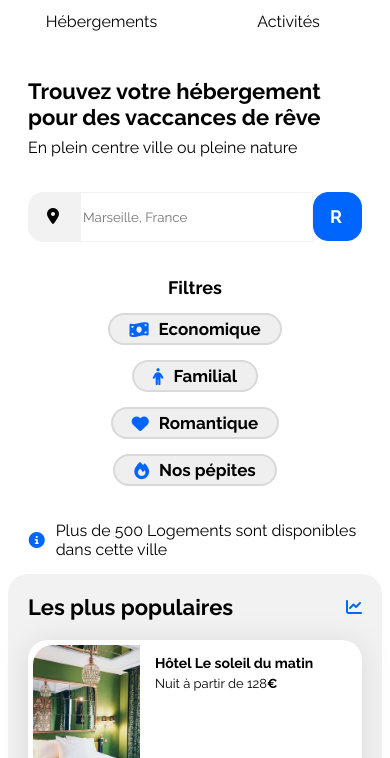
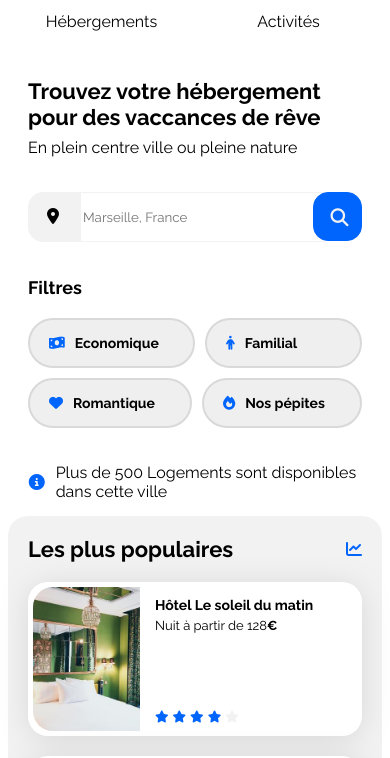
Before and after one commit to ErwanRob/Project_3_Booki, a plain HTML site: page index.html in a window 390 px wide. Shown: the part 79-837 px from the top of the page. Drawn offline with Linux system fonts and the light colour scheme.

Commit message:
Responsive part2 + fix missing div

```diff
--- a/css/style.css
+++ b/css/style.css
@@ -17,6 +17,7 @@
 body {
     display: flex;
     justify-content: center;
+    /* background-color: purple; */
 }
 
 /****************************Ajout ***************************/
@@ -143,7 +144,7 @@ header {
 
 }
 
-/* .navbar-link::after {
+.navbar-link::after {
     position: absolute;
     content: '';
     height: 2px;
@@ -157,7 +158,7 @@ header {
     -moz-transition: .2s;
     -webkit-transition: .2s;
     transition: .2s;
-} */
+}
 
 .navbar-link:hover::after {
     /*a*/
@@ -208,7 +209,6 @@ header {
     align-self: center;
     width: 50px;
     height: 48px;
-    /*align-items: stretch;*/
     background: var(--main-bg-color);
     border: 1px solid var(--main-bg-color);
     border-radius: 15px 0px 0px 15px;
@@ -256,19 +256,41 @@ header {
     border: 1px solid blue;
 }
 
+.button-search i {
+    display:none;
+}
+
+.button-search i::before {
+    align-self: center;
+    color: var(--main-bg-color);
+}
+
 .recherche-hebergements-filtres {
+    align-items: center;
     height: 50px;
+    display: flex;
+    flex-direction: row;
+    gap: 15px;
+    flex-grow: 1;
+}
+
+.filtre-title{
+    display: flex;
+}
+
+.filtre-buttons-div{
     display: flex;
     flex-direction: row;
     align-items: center;
     gap: 15px;
-    flex-grow: 1;
+    /* flex-grow: 1; */
+    /* flex-wrap: wrap; */
 }
 
 .button-filtre {
     display: flex;
     align-items: center;
-    height: 100%;
+    height: 50px;
     border: 2px solid #D9D9D9;
     gap: 10px;
     padding: 4px 19px;
@@ -291,7 +313,6 @@ header {
 .recherche-hebergements-info {
     display: flex;
     align-items: center;
-    display: flex;
     padding: 0px;
     gap: 10px;
 }
@@ -313,7 +334,7 @@ header {
     display: flex;
     flex-direction: row;
     justify-content: space-between;
-    margin-top: 35px;
+    /* margin-top: 35px; */
     /*  gap: 40px; inutile car déjà 40 de base mais bon*/
 }
 
@@ -588,11 +609,19 @@ footer {
     }
 
     .populaires-cards .card-subtitle {
-        font-size: 13px; /*QUESTION*/
+        font-size: 13px;
     }
 
     .recherche-hebergements-filtres {
-      /*   display: grid; a finir */
+        flex-direction: column;
+        gap: 20px;
+        height: auto;
+        align-items: flex-start;
+        flex-shrink: 0;
+    }
+
+    .filtre-title{
+        align-items: flex-start;
     }
 
     .activities-cards img {
@@ -644,6 +673,7 @@ footer {
         align-items: flex-start;
     }
 
+
     .navbar-item {
         width: 50%;
         text-align: center;
@@ -656,6 +686,10 @@ footer {
 
     .navbar-link {
         width: 100%;
+    }
+
+    .navbar-link::after {
+       display: none;
     }
 
     .navbar-title{
@@ -679,22 +713,52 @@ footer {
     .button-search {
         width: 49px;
         height: 49px;
-        border-radius: 15px; /* QUESTION */
+        border-radius: 15px;
+        margin-left: -12px;
     }
 
-    /*
-    .button-search:hover {
-    }*/
+    .button-search i {
+        display: flex;
+        width: 100px;
+        background: var(--main-color);
+        border: none;
+        border-radius: unset;
+    }
+
+
+    .button-search:hover{
+        box-sizing: border-box;
+        background-color: var(--main-color);
+        border-color: var(--main-color);
+        border: 1px solid var(--filter-bg-color) ;
+    }
+
+    .button-search span {
+        display: none;
+    }
 
     .recherche-hebergements-filtres{
         flex-direction: column;
         height: auto;
     }
 
+    .filtre-buttons-div{
+        gap:10px;
+        flex-wrap: wrap;
+        /* justify-content:center; */
+    }
+
+    .button-filtre{
+        font-size: 14px;
+        max-width: 50%;
+        /* flex-grow: 1; added to 515*/
+        min-width: 140px;
+    }
+
      /*--------------- Hebergement --------------------*/
     .hebergements-and-populaires {
         gap: 15px;
-        margin: 0px;/* Warning*/
+        margin: 0px; /* Warning*/
     }
 
     .hebergements-and-populaires section {
@@ -766,3 +830,24 @@ footer {
     }
 
 }
+
+/* Smaller devices (less then 515px) */
+@media (max-width: 515px) {
+    .button-filtre{
+        flex-grow: 1;
+    }
+
+    .filtre-buttons-div {
+        justify-content: center;
+    }
+}
+
+/* VERY Small devices (less than 367px) */
+@media (max-width: 367px) {
+    .button-filtre{
+        font-size: 14px;
+        padding: 4px 8px;
+        min-width: auto;
+        /* justify-content: center; */
+    }
+}
--- a/index.html
+++ b/index.html
@@ -57,10 +57,16 @@
                     <form method="get" action="">
                         <input type="text" class="searchBar" name="location" placeholder="Marseille, France">
                     </form>
-                    <button class="button-search">R</button>
+                    <button class="button-search">
+                        <i class="fa-solid fa-magnifying-glass damnn"></i>
+                        <span>Rechercher</span>
+                    </button>
                 </div>
                 <div class="recherche-hebergements-filtres"> <!-- FilterBar -->
+                    <div class="filtre-title">
                         <h2>Filtres</h2>
+                    </div>
+                    <div class="filtre-buttons-div">
                         <button class="button-filtre buttonRounded">
                             <i class="fa-solid fa-money-bill-wave"></i>Economique</button>
                         <button class="button-filtre buttonRounded">
@@ -69,6 +75,7 @@
                             <i class="fa-solid fa-heart"></i>Romantique</button>
                         <button class="button-filtre buttonRounded">
                             <i class="fa-solid fa-fire"></i>Nos pépites</button>
+                    </div>
                 </div>
                 <div class="recherche-hebergements-info"> <!-- InfoBar -->
                     <i class="fa-solid fa-circle-info"></i>
```
Lines whose indentation alone changed are shown as unchanged.
